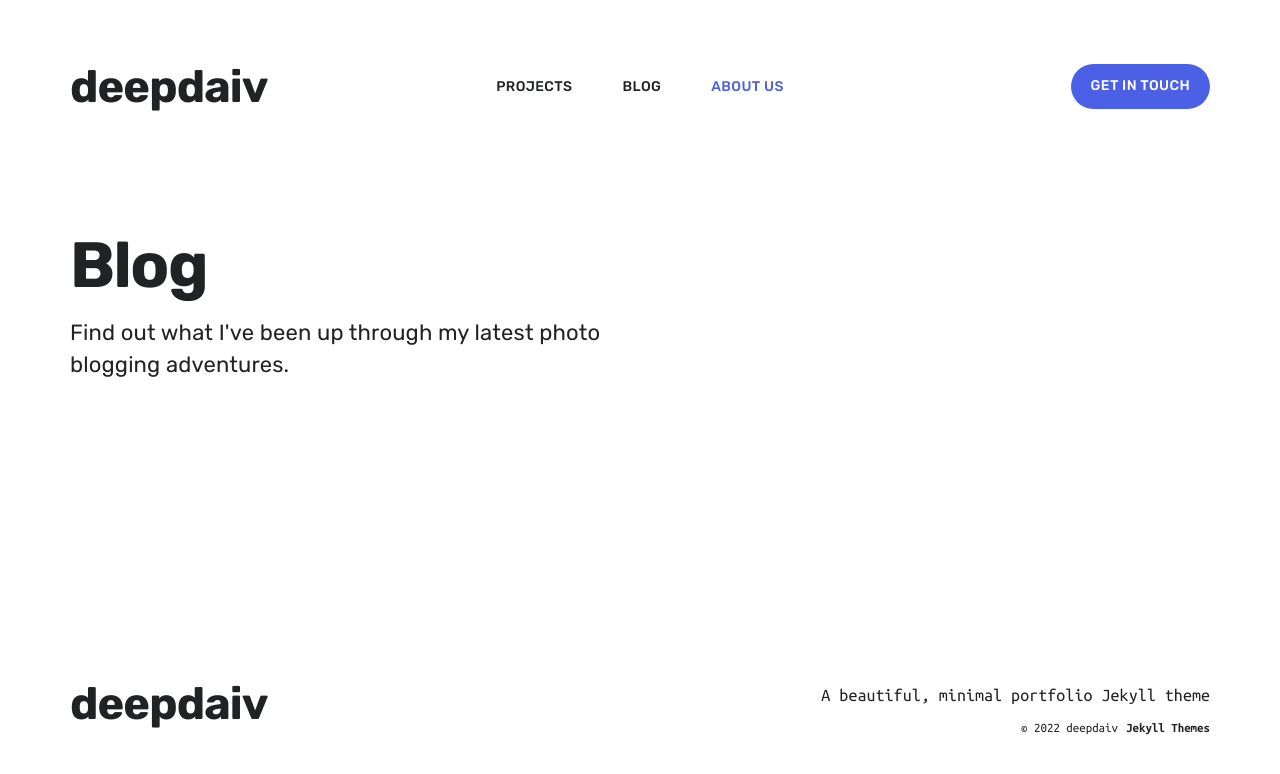
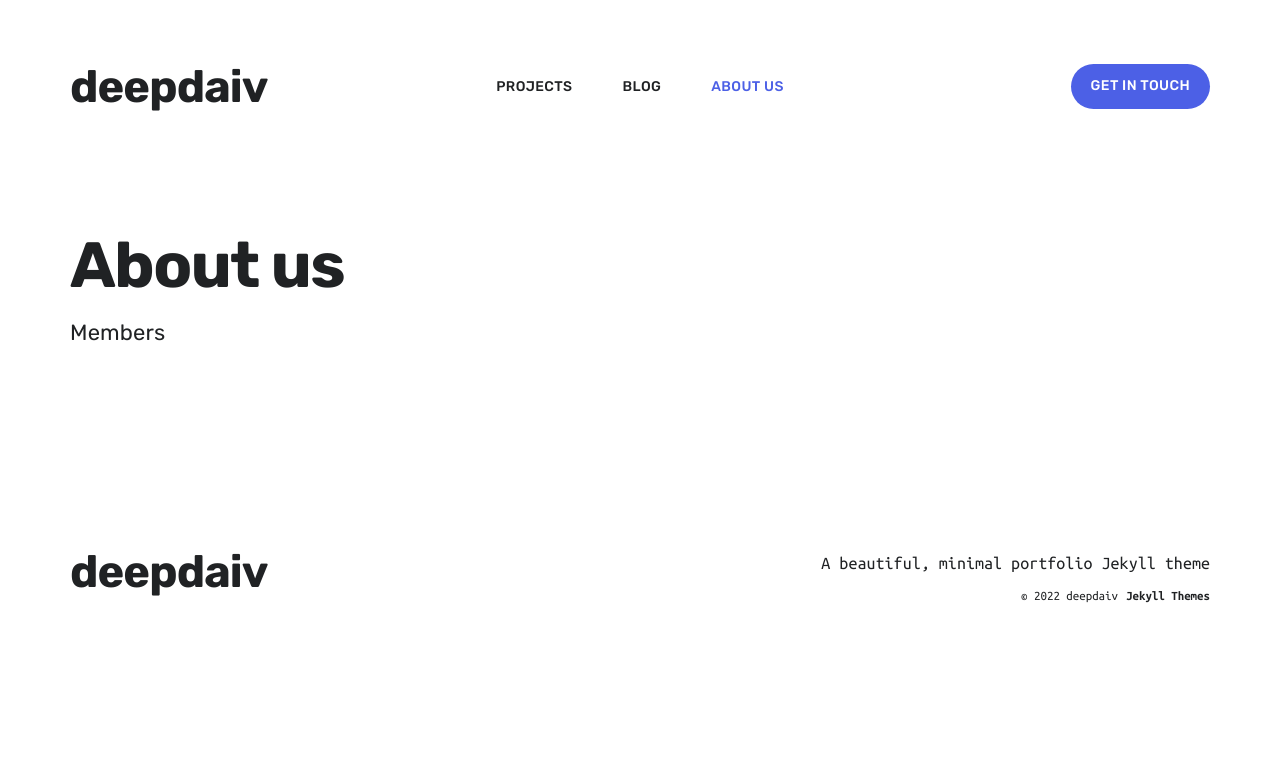
Before and after one commit to deepdaiv/deepdaiv.github.io, a Jekyll site: the page built from about/index.html, in a window 1280 px wide. Shown: the top 774 px of the page. Built offline with Jekyll 4.4.1, drawn with Linux system fonts in a browser that asks for light colours; nearby versions of some CDN libraries.

Commit message:
Update index.html

```diff
--- a/about/index.html
+++ b/about/index.html
@@ -5,60 +5,13 @@ description: Made includes a beautiful grid-based blog with pagination.
 featured_image: /images/social.jpg
 ---
 
-<div class="page-blog">
+<div class="page-about">
 	<header class="header--single">
 		<div class="wrap">
-			<h1 class="header__title">Blog</h1>
-			<p class="header__subtitle subtitle--light">Find out what I've been up through my latest photo blogging adventures.</p>
+			<h1 class="header__title">About us</h1>
+			<p class="header__subtitle subtitle--light">Members</p>
 		</div>
 	</header>
 
-	<section class="all-posts">
-		<div class="wrap">
-			<div class="posts__list grid">
-				{% for post in paginator.posts %}
-				{% if forloop.first == true %}
-				<article class="post post-new">
-					<div class="grid">
-						<a href="{{ post.url | relative_url }}">
-							<div class="post__image{% if paginator.page == 1 %} post__image--new{% endif %}"
-								style="background-image: url({{ post.featured_image | relative_url }})">
-							</div>
-						</a>
 
-						<div class="post__content-wrap">
-							<div class="post__content">
-								<time class="post__date label--small">{{ post.date | date: "%B %d, %Y" }}</time>
-								<h2 class="post__title h4"><a href="{{ post.url | relative_url }}">{{ post.title }}</a></h2>
-								<p class="post__subtitle">{{ post.subtitle }}</p>
-								<p class="post__description">{{ post.description }}</p>
-								<a href="{{ post.url | relative_url }}" class="post__link button--text--accent --right">Keep Reading</a>
-							</div>
-						</div>
-					</div>
-				</article>
-				{% else %}
-				{% include component__post-preview.html %}
-				{% endif %}
-				{% endfor %}
-			</div>
-		</div>
-	</section>
-
-	{% if paginator.total_pages > 1 %}
-
-	<section class="pagination">
-		<div class="wrap">
-			{% if paginator.previous_page %}
-			<a href="{{ paginator.previous_page_path | relative_url }}"
-				class="button--text--accent --left pagination__prev">Newer Posts</a>
-			{% endif %}
-			{% if paginator.next_page %}
-			<a href="{{ paginator.next_page_path | relative_url }}"
-				class="button--text--accent --right pagination__next">Older Posts</a>
-			{% endif %}
-		</div>
-	</section>
-
-	{% endif %}
 </div>
```
